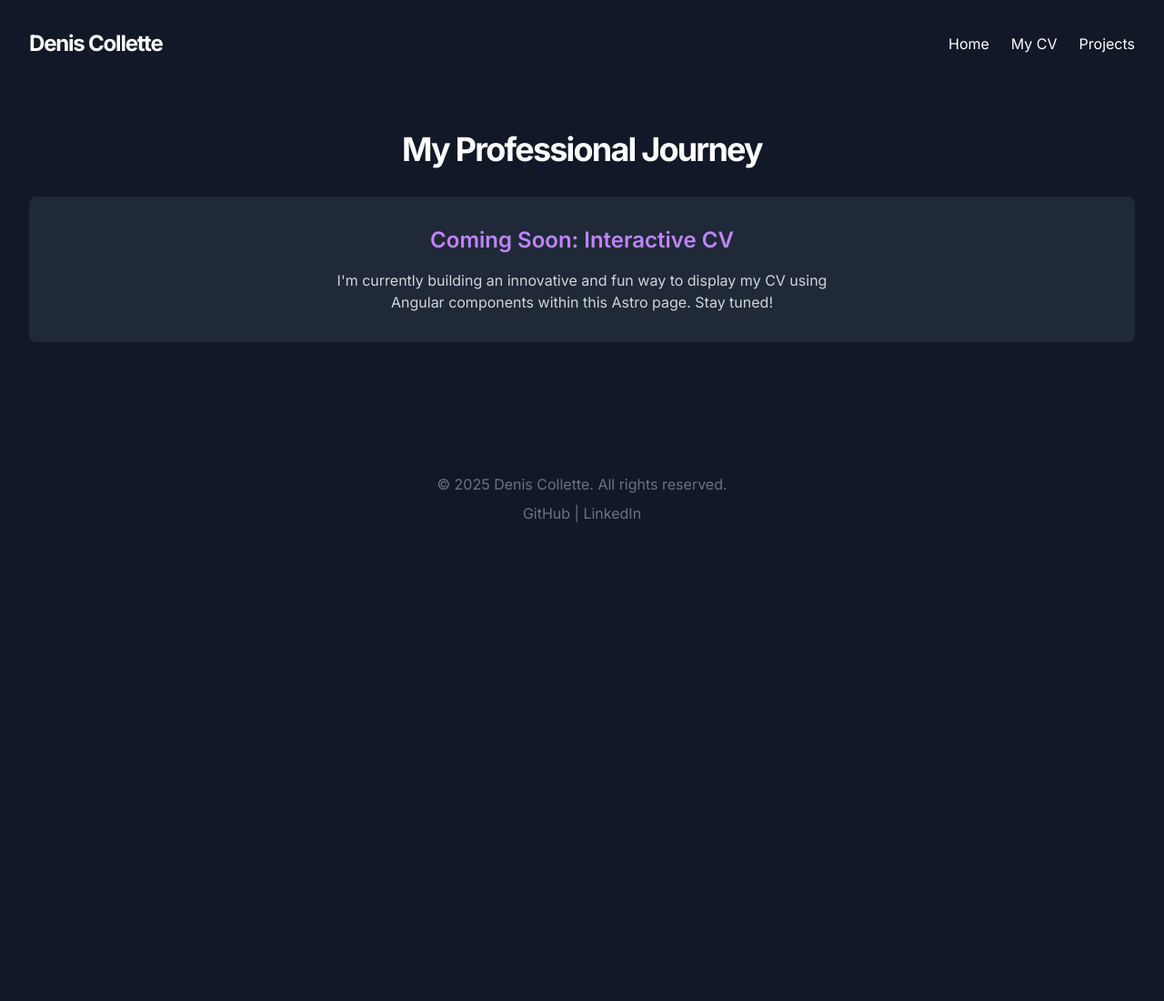
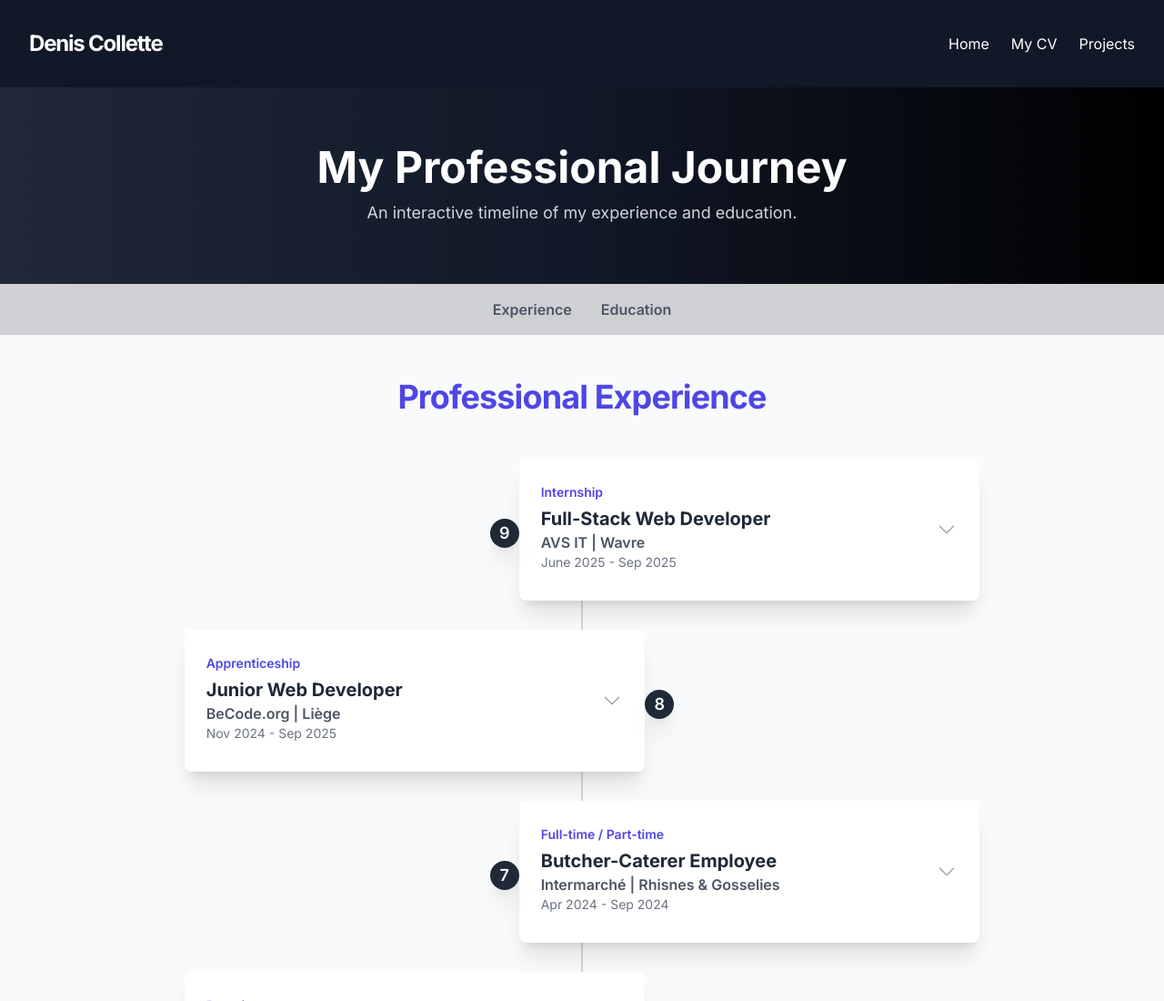
Before and after one commit to denis-collette/personnal-portfolio, an Astro site: page /cv in a window 1280 px wide. Shown: the top 1100 px of the page at 91% size. Before the commit the page ends 800 px from the top, so only its background shows below. Built offline with nearby package versions, Linux system fonts and the light colour scheme; Astro itself is replaced by a stand-in of ours.

Commit message:
remove angular and create timeline experience

```diff
--- /dev/null
+++ b/src/components/CVTimeline.astro
@@ -0,0 +1,245 @@
+---
+// Data for the timeline component
+const professionalExperience = [
+  {
+    title: 'Full-Stack Web Developer',
+    company: 'AVS IT | Wavre',
+    type: 'Internship',
+    date: 'June 2025 - Sep 2025',
+    description: 'Developed and maintained web application components using Angular and Astro, contributing to dynamic and responsive user interfaces. Gained practical experience with the AWS ecosystem, deploying and managing cloud infrastructure (S3, CodePipeline, IAM, DynamoDB) in an Agile environment.',
+    align: 'left'
+  },
+  {
+    title: 'Junior Web Developer',
+    company: 'BeCode.org | Liège',
+    type: 'Apprenticeship',
+    date: 'Nov 2024 - Sep 2025',
+    description: 'Completed an intensive 11-month, project-based training program. Mastered core web technologies (JS, Node.js, React, Laravel) and specialized in full-stack development, building applications and collaborating on complex projects.',
+    align: 'right'
+  },
+    {
+    title: 'Butcher-Caterer Employee',
+    company: 'Intermarché | Rhisnes & Gosselies',
+    type: 'Full-time / Part-time',
+    date: 'Apr 2024 - Sep 2024',
+    description: 'Managed customer service, prepared dishes, and ran the delicatessen/cheese counter. Responsibilities included recipe assembly, traceability tracking, order management, and ensuring compliance with health and safety standards.',
+    align: 'left'
+  },
+  {
+    title: 'Bakery Sales Assistant',
+    company: 'Levures Sauvages Bakery | Villers-la-Ville',
+    type: 'Part-time',
+    date: 'Sep 2023 - Feb 2024',
+    description: 'Oversaw daily operations of a bakery and tea-room, including sales, inventory/order management, store set-up, cash register operations, and table service.',
+    align: 'right'
+  },
+  {
+    title: 'General Clerk',
+    company: 'Carrefour Belgium | Waterloo',
+    type: 'Part-time',
+    date: 'Sep 2022 - Jul 2023',
+    description: 'Handled cashiering duties, received goods, unloaded trucks using manual and electric pallet trucks, and managed shelf stocking for various product departments.',
+    align: 'left'
+  },
+  {
+    title: 'Venue Manager',
+    company: 'VR EVASION | Nivelles',
+    type: 'Part-time',
+    date: 'Jul 2021 - Aug 2022',
+    description: 'Managed all operational aspects of a virtual reality leisure center, including staff supervision, customer experience, partner relationships, bar/cash desk operations, and ensuring the smooth running of activities.',
+    align: 'right'
+  },
+   {
+    title: 'Seasonal Worker',
+    company: 'Les paniers verts | Nivelles',
+    type: 'Seasonal',
+    date: 'May 2021 - Jul 2021',
+    description: 'Versatile worker on a seasonal organic fruit and vegetable farm, involved in planting, watering, sorting, grading products, and other related tasks.',
+    align: 'left'
+  },
+  {
+    title: 'Senior Social Media Manager',
+    company: 'Brand New Day Agency / WebVeille',
+    type: 'Full-time',
+    date: 'Jan 2016 - May 2021',
+    description: 'Managed social media strategies for international clients. Coordinated the Social Media Team, transformed client briefings into campaigns, and became a Digital Advertising Expert (Facebook certified).',
+    align: 'right'
+  },
+  {
+    title: 'Creative & Copywriter Intern',
+    company: 'MEC Belgium / Leo Burnett',
+    type: 'Internship',
+    date: 'Nov 2014 - Jan 2016',
+    description: 'Completed internships focused on creative copywriting, activation creation, technology news, and exploring emerging technologies like IoT.',
+    align: 'left'
+  }
+];
+
+const educationHistory = [
+    {
+    title: 'Junior Web Developer Certification',
+    company: 'BeCode | Liège',
+    type: 'Certification',
+    date: '2024 - 2025',
+    description: 'An intensive, project-focused program covering the full stack of modern web development.',
+    align: 'left'
+  },
+  {
+    title: 'Creative Writing Certificate',
+    company: 'Centre de Formation à Distance',
+    type: 'Certification',
+    date: '2015 - 2016',
+    description: 'Completed certification in creative writing techniques and professional redaction.',
+    align: 'right'
+  },
+  {
+    title: 'Copywriting Professional Certificate',
+    company: 'Centre de Formation à Distance',
+    type: 'Certification',
+    date: '2014 - 2015',
+    description: 'Completed professional training and certification in copywriting.',
+    align: 'left'
+  },
+  {
+    title: 'Bachelor\'s Studies, Advertising & Applied Arts',
+    company: 'HELHa | Mons',
+    type: 'Higher Education',
+    date: '2011 - 2014',
+    description: 'Studied advertising and applied arts, gaining foundational skills in design and communication. Note: Studies discontinued.',
+    align: 'right'
+  }
+];
+---
+
+<div class="container mx-auto py-12 px-4 sm:px-6 lg:px-8">
+  <!-- Professional Experience Section -->
+  <div id="experience" class="scroll-mt-20">
+    <h2 class="text-4xl font-extrabold text-center text-indigo-600 mb-12 tracking-tight">Professional Experience</h2>
+    <div class="relative">
+      <!-- Vertical line -->
+      <div class="absolute left-4 top-0 h-full w-0.5 bg-gray-300 md:left-1/2 md:-translate-x-1/2" aria-hidden="true"></div>
+
+      {professionalExperience.map((event, index) => (
+        <div class:list={[
+          "timeline-event relative pl-12 mb-8 md:pl-0",
+          "md:flex md:items-center md:w-full",
+          { "md:flex-row-reverse": event.align === 'right' }
+        ]}>
+          <div class="hidden md:block md:w-5/12"></div>
+          <div class="z-10 absolute left-4 top-1 transform -translate-x-1/2 md:relative md:transform-none md:left-0 flex h-8 w-8 items-center rounded-full bg-gray-800 shadow-xl">
+            <h1 class="mx-auto text-lg font-semibold text-white">{professionalExperience.length - index}</h1>
+          </div>
+          <div class="timeline-card w-full md:w-5/12 rounded-lg bg-white p-6 shadow-xl cursor-pointer transition-all duration-500">
+            <div class="card-header flex justify-between items-center">
+              <div>
+                <span class="font-semibold text-sm text-indigo-600">{event.type}</span>
+                <h3 class="text-xl font-bold text-gray-800 mt-1">{event.title}</h3>
+                <p class="text-md font-semibold text-gray-600">{event.company}</p>
+                <p class="text-sm text-gray-500 mb-2">{event.date}</p>
+              </div>
+              <svg class="w-6 h-6 text-gray-400 transition-transform duration-300 chevron" xmlns="http://www.w3.org/2000/svg" fill="none" viewBox="0 0 24 24" stroke-width="1.5" stroke="currentColor">
+                <path stroke-linecap="round" stroke-linejoin="round" d="m19.5 8.25-7.5 7.5-7.5-7.5" />
+              </svg>
+            </div>
+            <div class="card-body max-h-0 overflow-hidden transition-all duration-500 ease-in-out">
+              <p class="text-sm text-gray-700 pt-4 border-t border-gray-200 mt-4">{event.description}</p>
+            </div>
+          </div>
+        </div>
+      ))}
+    </div>
+  </div>
+
+  <!-- Education Section -->
+  <div id="education" class="mt-20 scroll-mt-20">
+    <h2 class="text-4xl font-extrabold text-center text-indigo-600 mb-12 tracking-tight">Education & Training</h2>
+    <div class="relative">
+      <!-- Vertical line -->
+      <div class="absolute left-4 top-0 h-full w-0.5 bg-gray-300 md:left-1/2 md:-translate-x-1/2" aria-hidden="true"></div>
+
+      {educationHistory.map((event, index) => (
+        <div class:list={[
+          "timeline-event relative pl-12 mb-8 md:pl-0",
+          "md:flex md:items-center md:w-full",
+          { "md:flex-row-reverse": event.align === 'right' }
+        ]}>
+          <div class="hidden md:block md:w-5/12"></div>
+          <div class="z-10 absolute left-4 top-1 transform -translate-x-1/2 md:relative md:transform-none md:left-0 flex h-8 w-8 items-center rounded-full bg-indigo-600 shadow-xl">
+            <h1 class="mx-auto text-lg font-semibold text-white">{educationHistory.length - index}</h1>
+          </div>
+          <div class="timeline-card w-full md:w-5/12 rounded-lg bg-white p-6 shadow-xl cursor-pointer transition-all duration-500">
+            <div class="card-header flex justify-between items-center">
+              <div>
+                <span class="font-semibold text-sm text-indigo-600">{event.type}</span>
+                <h3 class="text-xl font-bold text-gray-800 mt-1">{event.title}</h3>
+                <p class="text-md font-semibold text-gray-600">{event.company}</p>
+                <p class="text-sm text-gray-500 mb-2">{event.date}</p>
+              </div>
+              <svg class="w-6 h-6 text-gray-400 transition-transform duration-300 chevron" xmlns="http://www.w3.org/2000/svg" fill="none" viewBox="0 0 24 24" stroke-width="1.5" stroke="currentColor">
+                <path stroke-linecap="round" stroke-linejoin="round" d="m19.5 8.25-7.5 7.5-7.5-7.5" />
+              </svg>
+            </div>
+            <div class="card-body max-h-0 overflow-hidden transition-all duration-500 ease-in-out">
+              <p class="text-sm text-gray-700 pt-4 border-t border-gray-200 mt-4">{event.description}</p>
+            </div>
+          </div>
+        </div>
+      ))}
+    </div>
+  </div>
+</div>
+
+<script is:inline>
+  document.addEventListener('DOMContentLoaded', () => {
+    // Fade-in on scroll effect
+    const observer = new IntersectionObserver((entries) => {
+      entries.forEach(entry => {
+        if (entry.isIntersecting) {
+          entry.target.classList.add('is-visible');
+        }
+      });
+    }, {
+      threshold: 0.1
+    });
+
+    const timelineEvents = document.querySelectorAll('.timeline-event');
+    timelineEvents.forEach(event => {
+      observer.observe(event);
+    });
+
+    // Click-to-expand effect
+    const timelineCards = document.querySelectorAll('.timeline-card');
+    timelineCards.forEach(card => {
+      card.addEventListener('click', () => {
+        const body = card.querySelector('.card-body');
+        const chevron = card.querySelector('.chevron');
+
+        if (body && chevron) {
+            card.classList.toggle('is-open');
+            chevron.classList.toggle('rotate-180');
+
+            if (card.classList.contains('is-open')) {
+                body.style.maxHeight = body.scrollHeight + 'px';
+            } else {
+                body.style.maxHeight = '0px';
+            }
+        }
+      });
+    });
+  });
+</script>
+
+<style>
+  .timeline-event {
+    opacity: 0;
+    transform: translateY(20px);
+    transition: opacity 0.6s ease-out, transform 0.6s ease-out;
+  }
+  .timeline-event.is-visible {
+    opacity: 1;
+    transform: translateY(0);
+  }
+  .rotate-180 {
+    transform: rotate(180deg);
+  }
+</style>
--- /dev/null
+++ b/src/env.d.ts
@@ -0,0 +1 @@
+/// <reference path="../.astro/types.d.ts" />
--- a/src/pages/cv.astro
+++ b/src/pages/cv.astro
@@ -1,15 +1,34 @@
 ---
 import Layout from '../layouts/Layout.astro';
+import CVTimeline from '../components/CVTimeline.astro';
 ---
 
-<Layout title="My CV | Denis Collette">
-	<div class="container mx-auto px-8 py-12">
-		<h1 class="text-4xl font-bold tracking-tighter mb-8 text-center">My Professional Journey</h1>
-		<div class="p-8 bg-gray-800 rounded-lg text-center">
-			<h2 class="text-2xl font-semibold text-purple-400 mb-4">Coming Soon: Interactive CV</h2>
-			<p class="text-gray-300 max-w-xl mx-auto">
-				I'm currently building an innovative and fun way to display my CV using Angular components within this Astro page. Stay tuned!
-			</p>
-		</div>
-	</div>
+<Layout title="My CV - Denis Collette">
+  <main>
+    <!-- Redesigned Header Section -->
+    <div class="text-center p-12 md:p-16 bg-gradient-to-r from-gray-800 via-gray-900 to-black">
+      <h1 class="text-4xl md:text-5xl font-extrabold text-white">My Professional Journey</h1>
+      <p class="text-lg text-gray-300 mt-3 max-w-2xl mx-auto">An interactive timeline of my experience and education.</p>
+    </div>
+
+    <!-- Sticky Sub-Navigation -->
+    <div class="sticky top-0 z-50 bg-white/80 backdrop-blur-sm shadow-sm">
+      <div class="container mx-auto px-4">
+        <nav class="flex justify-center items-center h-14 space-x-4 md:space-x-8">
+          <a href="#experience" class="text-gray-600 hover:text-indigo-600 font-semibold transition-colors duration-300">
+            Experience
+          </a>
+          <a href="#education" class="text-gray-600 hover:text-indigo-600 font-semibold transition-colors duration-300">
+            Education
+          </a>
+        </nav>
+      </div>
+    </div>
+
+    <!-- Timeline Component -->
+    <div class="bg-gray-50">
+      <CVTimeline />
+    </div>
+
+  </main>
 </Layout>
```
Also changed, not shown: package.json (+3 -9 lines), README.md, astro.config.mjs (line endings or trailing spaces), 2 other files.
